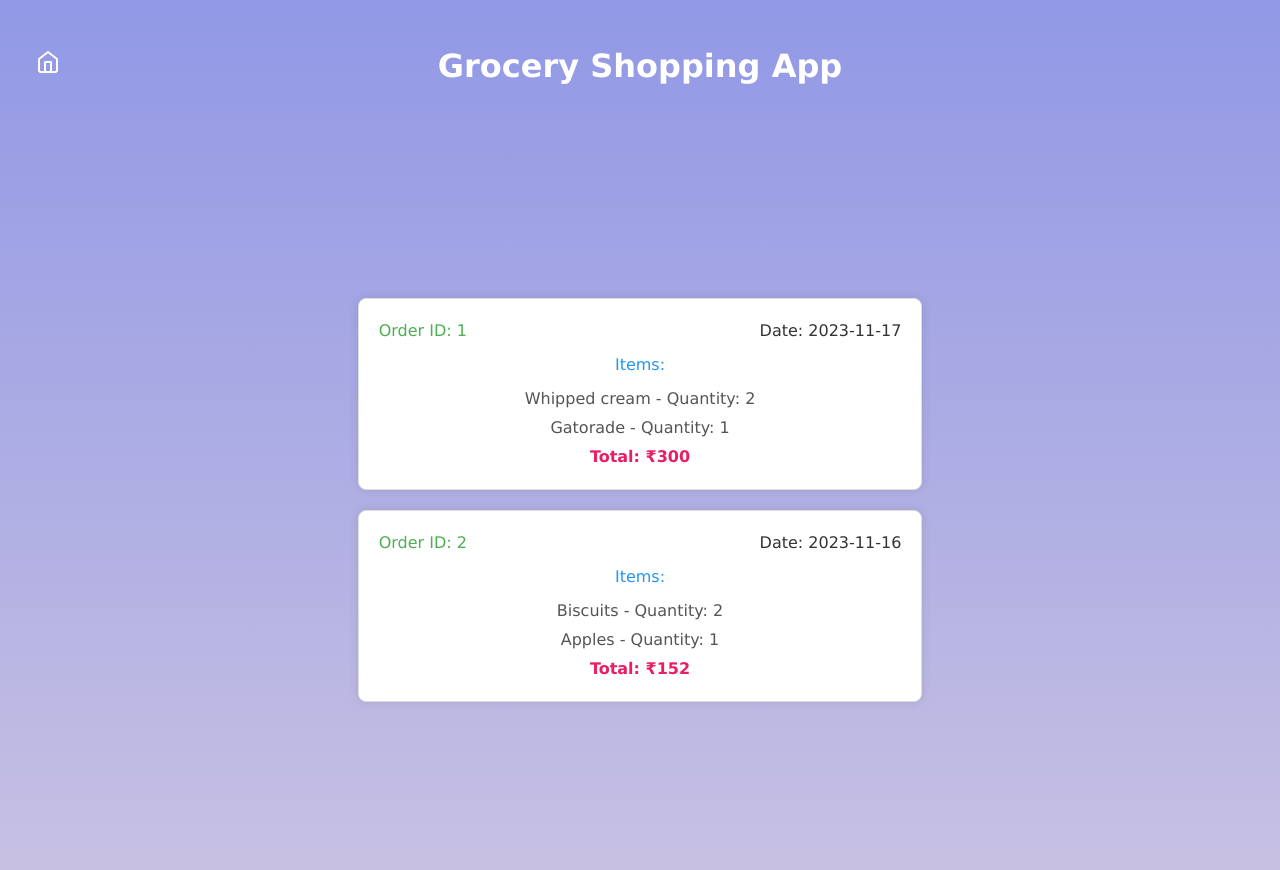
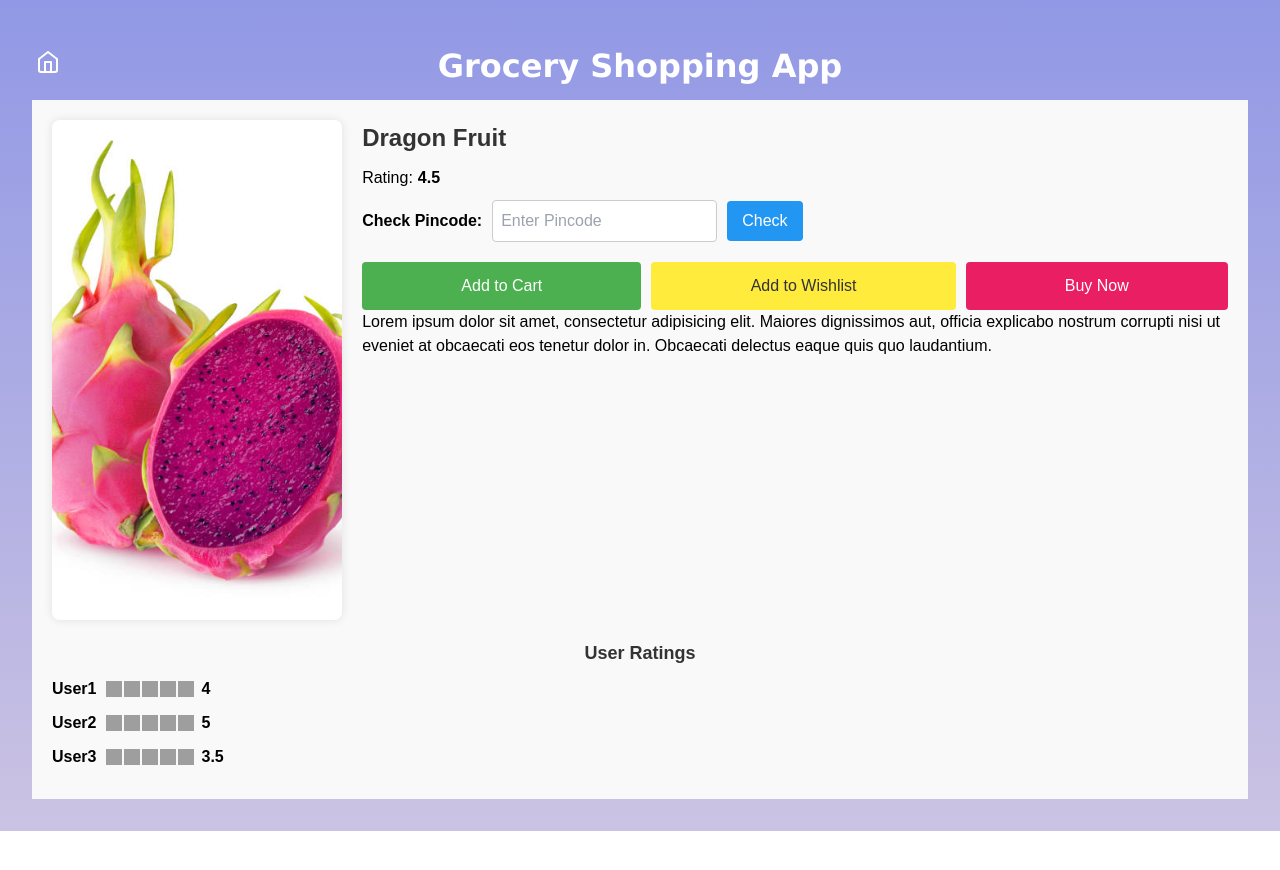
Before and after one commit to abhigyan-c/grocery-shopping-app, a React (Vite) app in the folder Grocery/: page / in a window 1280 px wide. Shown: the top 870 px of the page. After the commit the page ends 831 px from the top, so only its background shows below. Built offline with nearby package versions, Linux system fonts and the light colour scheme; grey boxes are pictures that could not be loaded.

Commit message:
Added product page component

```diff
--- a/Grocery/src/App.jsx
+++ b/Grocery/src/App.jsx
@@ -4,6 +4,7 @@ import Profile from './pages/Profile'
 import DatabaseTest from './pages/DatabaseTest'
 import OrderHistory from './pages/OrderHistory'
 import Navbar from './pages/Navbar'
+import ProductPage from './pages/ProductPage'
 function App() {
   const orders = [
     {
@@ -29,7 +30,7 @@ function App() {
     <>
     <Navbar/>
     <div className='overall'>
-      <OrderHistory orders={orders}/>
+      <ProductPage/>
     </div>
 
     </>
--- /dev/null
+++ b/Grocery/src/pages/ProductPage.css
@@ -0,0 +1,172 @@
+/* ProductPage.css */
+
+.product-page-container {
+    max-width: 100%;
+    margin: 0 auto;
+    padding: 20px;
+    background-color: #f9f9f9;
+    font-family: 'Arial', sans-serif;
+  }
+
+  .product-details {
+    display: flex;
+    justify-content: space-between;
+    align-items: flex-start;
+  }
+
+  .product-photo img {
+    width: 500px;
+    height: 500px;
+    object-fit: cover;
+    border-radius: 8px;
+    box-shadow: 0 0 10px rgba(0, 0, 0, 0.1);
+  }
+
+  .product-info {
+    flex-grow: 1;
+    padding-left: 20px;
+  }
+
+  .product-info h1 {
+    font-size: 24px;
+    font-weight: bold;
+    margin-bottom: 10px;
+    color: #333;
+  }
+
+  .product-rating {
+    display: flex;
+    align-items: center;
+    margin-bottom: 10px;
+
+
+    .rating-number {
+      margin-left: 5px;
+      font-weight: bold;
+    }
+  }
+
+  .pincode-check {
+    display: flex;
+    align-items: center;
+    margin-bottom: 20px;
+
+    label {
+      margin-right: 10px;
+      font-weight: bold;
+    }
+
+    input {
+      padding: 8px;
+      border: 1px solid #ccc;
+      border-radius: 4px;
+      margin-right: 10px;
+    }
+
+    button {
+      padding: 8px 15px;
+      background-color: #2196f3; /* Blue color */
+      color: #fff;
+      border: none;
+      border-radius: 4px;
+      cursor: pointer;
+    }
+  }
+
+  .product-actions {
+    display: flex;
+    gap: 10px;
+
+    button {
+      padding: 12px;
+      flex-grow: 1;
+      border: none;
+      border-radius: 4px;
+      cursor: pointer;
+      transition: transform 0.5s;
+    }
+
+    .add-to-cart {
+      background-color: #4caf50; /* Green color */
+      color: #fff;
+    }
+
+    .add-to-wishlist {
+      background-color: #ffeb3b; /* Yellow color */
+      color: #333;
+    }
+
+    .buy-now {
+      background-color: #e91e63; /* Pink color */
+      color: #fff;
+    }
+
+    button:hover {
+        transform: scale(1.03);
+    }
+  }
+
+  .user-ratings {
+    margin-top: 20px;
+
+    h2 {
+      font-size: 18px;
+      font-weight: bold;
+      margin-bottom: 10px;
+      color: #333;
+    }
+
+    ul {
+      list-style: none;
+      padding: 0;
+
+      li {
+        display: flex;
+        align-items: center;
+        margin-bottom: 10px;
+
+        .user-name {
+          margin-right: 10px;
+          font-weight: bold;
+        }
+
+        .user-rating {
+          display: flex;
+          align-items: center;
+
+          .star-filled,
+          .star-empty {
+            display: inline-block;
+            width: 16px;
+            height: 16px;
+            background-size: cover;
+            margin-right: 2px;
+          }
+
+          .star-filled {
+            background-image: url('path/to/star-filled.png');
+          }
+
+          .star-empty {
+            background-image: url('path/to/star-empty.png');
+          }
+
+          .rating-number {
+            margin-left: 5px;
+            font-weight: bold;
+          }
+        }
+      }
+    }
+  }
+
+.product-details {
+    text-align: left;
+}
+
+.product-desc {
+    max-height: 150px; /* Set your desired max height */
+  overflow: hidden;
+  text-overflow: ellipsis;
+  white-space: normal; /* Allow text to wrap */
+}
--- /dev/null
+++ b/Grocery/src/pages/ProductPage.jsx
@@ -0,0 +1,76 @@
+// ProductPage.js
+
+import React from 'react';
+import './ProductPage.css';
+
+const ProductPage = () => {
+  const product = {
+    name: 'Dragon Fruit',
+    photo: './src/assets/ulhdg64n.bmp',
+    ratings: 4.5,
+    description: "Lorem ipsum dolor sit amet, consectetur adipiscing elit. Nulla facilisi.",
+    features: [
+      "Feature 1: Lorem ipsum dolor sit amet.",
+      "Feature 2: Consectetur adipiscing elit.",
+      "Feature 3: Nulla facilisi."
+    ],
+  };
+
+  const userRatings = [
+    { name: 'User1', rating: 4 },
+    { name: 'User2', rating: 5 },
+    { name: 'User3', rating: 3.5 },
+  ];
+
+  return (
+    <div className="product-page-container">
+
+      <div className="product-details">
+      <div className="product-photo">
+          <img src={product.photo} alt={product.name}/>
+        </div>
+        <div className="product-info">
+          <h1>{product.name}</h1>
+          <div className="product-rating">
+            Rating: <span className="rating-number">{product.ratings}</span>
+          </div>
+          <div className="pincode-check">
+            <label>Check Pincode:</label>
+            <input type="text" placeholder="Enter Pincode" />
+            <button>Check</button>
+          </div>
+          <div className="product-actions">
+            <button className="add-to-cart">Add to Cart</button>
+            <button className="add-to-wishlist">Add to Wishlist</button>
+            <button className="buy-now">Buy Now</button>
+          </div>
+          <div className='product-desc'>
+          Lorem ipsum dolor sit amet, consectetur adipisicing elit. Maiores dignissimos aut, officia explicabo nostrum corrupti nisi ut eveniet at obcaecati eos tenetur dolor in. Obcaecati delectus eaque quis quo laudantium.
+          </div>
+        </div>
+
+      </div>
+
+
+
+      <div className="user-ratings">
+        <h2>User Ratings</h2>
+        <ul>
+          {userRatings.map((userRating, index) => (
+            <li key={index}>
+              <span className="user-name">{userRating.name}</span>
+              <span className="user-rating">
+                {Array.from({ length: 5 }).map((_, index) => (
+                  <span key={index} className={index < userRating.rating ? 'star-filled' : 'star-empty'}></span>
+                ))}
+                <span className="rating-number">{userRating.rating}</span>
+              </span>
+            </li>
+          ))}
+        </ul>
+      </div>
+    </div>
+  );
+};
+
+export default ProductPage;
```
Also changed, not shown: Grocery/src/assets/ulhdg64n.bmp (added).
